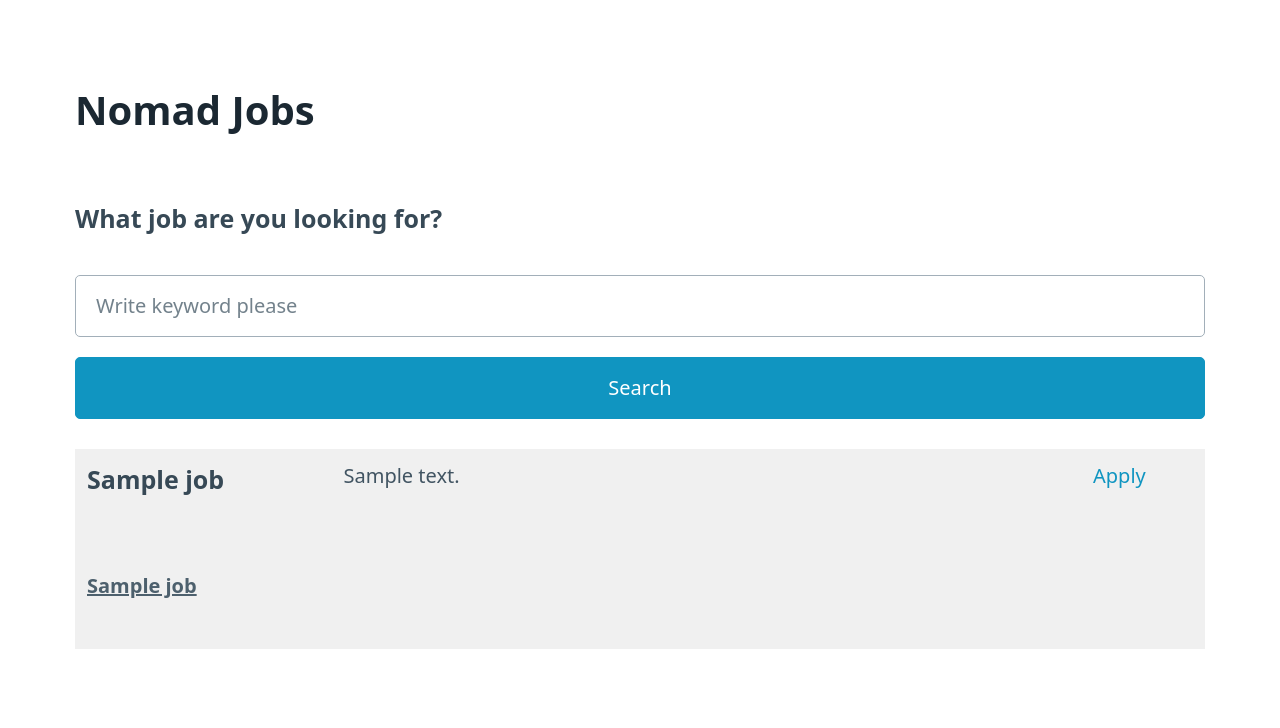
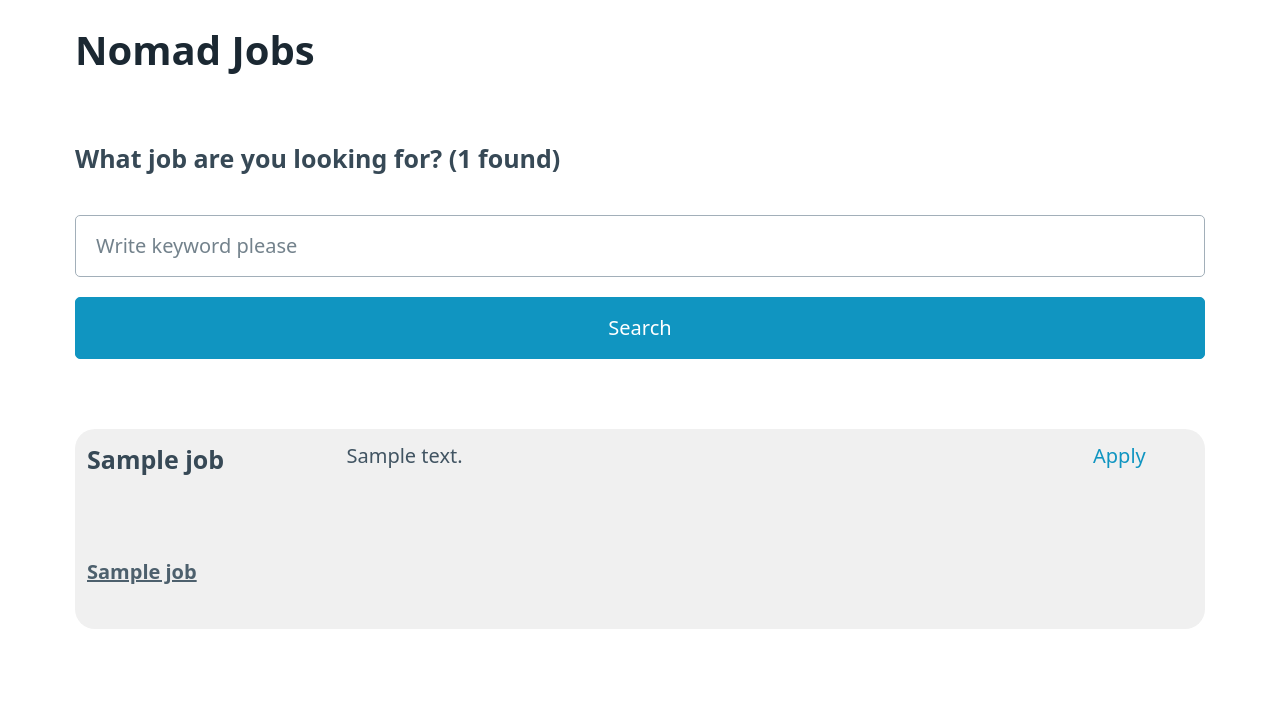
Before and after one commit to bioroid17/nomad-ai-fundamentals-club-python, a Flask app: template templates/home.html in a window 1280 px wide. Shown: the top 728 px of the page. Run offline with Flask 3, Linux system fonts and the light colour scheme; the template is opened without the code that fills it: most values are stand-ins (such as "Sample title", 1, 10 or a date in 2020).

Commit message:
pagination and style

```diff
--- a/main.py
+++ b/main.py
@@ -15,11 +15,24 @@ def load_jobs():
 
 
 # 👇🏻 YOUR CODE 👇🏻:
+
+ITEMS_PER_PAGE = 20
+
+
 @app.get("/")
 def home():
+    page = request.args.get("page", 1, type=int)
     jobs = load_jobs()
-    print(len(jobs))
-    return render_template("home.html", jobs=jobs)
+    start = (page - 1) * ITEMS_PER_PAGE
+    end = start + ITEMS_PER_PAGE
+    paginated_jobs = jobs[start:end]
+    return render_template(
+        "home.html",
+        total_jobs=len(jobs),
+        jobs=paginated_jobs,
+        page=page,
+        total_pages=(len(jobs) + ITEMS_PER_PAGE - 1) // ITEMS_PER_PAGE,
+    )
 
 
 @app.get("/search")
@@ -27,7 +40,18 @@ def search():
     keyword = request.args.get("keyword")
     jobs = load_jobs()
     filtered_jobs = [job for job in jobs if keyword.lower() in job["title"].lower()]
-    return render_template("search.html", jobs=filtered_jobs, keyword=keyword)
+    page = request.args.get("page", 1, type=int)
+    start = (page - 1) * ITEMS_PER_PAGE
+    end = start + ITEMS_PER_PAGE
+    paginated_jobs = filtered_jobs[start:end]
+    return render_template(
+        "search.html",
+        total_jobs=len(filtered_jobs),
+        jobs=paginated_jobs,
+        keyword=keyword,
+        page=page,
+        total_pages=(len(filtered_jobs) + ITEMS_PER_PAGE - 1) // ITEMS_PER_PAGE,
+    )
 
 
 # /YOUR CODE
--- a/static/css/style.css
+++ b/static/css/style.css
@@ -1,12 +1,13 @@
 .jobs {
   border-radius: 20px;
+  overflow: hidden;
   display: grid;
   grid-template-rows: repeat(auto-fit, minmax(200px, 1fr));
 }
 .job {
   padding: 12px;
   display: grid;
-  gap: 10px;
+  gap: 16px;
   grid-template-columns: 1fr 3fr 100px;
   grid-template-rows: 100px 1fr;
 }
@@ -33,3 +34,7 @@
   grid-column: 3 / 4;
   grid-row: 1 / 3;
 }
+
+.container {
+  padding: 20px 0px;
+}
--- a/templates/home.html
+++ b/templates/home.html
@@ -11,9 +11,9 @@
     <title>AI Fundamentals Club Python</title>
   </head>
   <body>
-    <main class="container">
+    <header class="container">
       <h1>Nomad Jobs</h1>
-      <h4>What job are you looking for?</h4>
+      <h4>What job are you looking for? ({{ total_jobs }} found)</h4>
       <form action="/search">
         <input
           required
@@ -23,6 +23,18 @@
         />
         <button type="submit">Search</button>
       </form>
+      <div class="pagination">
+        {% for page_num in range(1, total_pages + 1) %} {% if page_num == page
+        %}
+        <a role="button" disabled href="/?page={{ page_num }}"
+          >{{ page_num }}</a
+        >
+        {% else %}
+        <a role="button" href="/?page={{ page_num }}">{{ page_num }}</a>
+        {% endif %} {% endfor %}
+      </div>
+    </header>
+    <main class="container">
       {% if jobs %}
       <div class="jobs">
         {% for job in jobs %}
@@ -38,5 +50,17 @@
       <p>No jobs found.</p>
       {% endif %}
     </main>
+    <footer class="container">
+      <div class="pagination">
+        {% for page_num in range(1, total_pages + 1) %} {% if page_num == page
+        %}
+        <a role="button" disabled href="/?page={{ page_num }}"
+          >{{ page_num }}</a
+        >
+        {% else %}
+        <a role="button" href="/?page={{ page_num }}">{{ page_num }}</a>
+        {% endif %} {% endfor %}
+      </div>
+    </footer>
   </body>
 </html>
```
Also changed, not shown: templates/search.html (+31 -2 lines).
